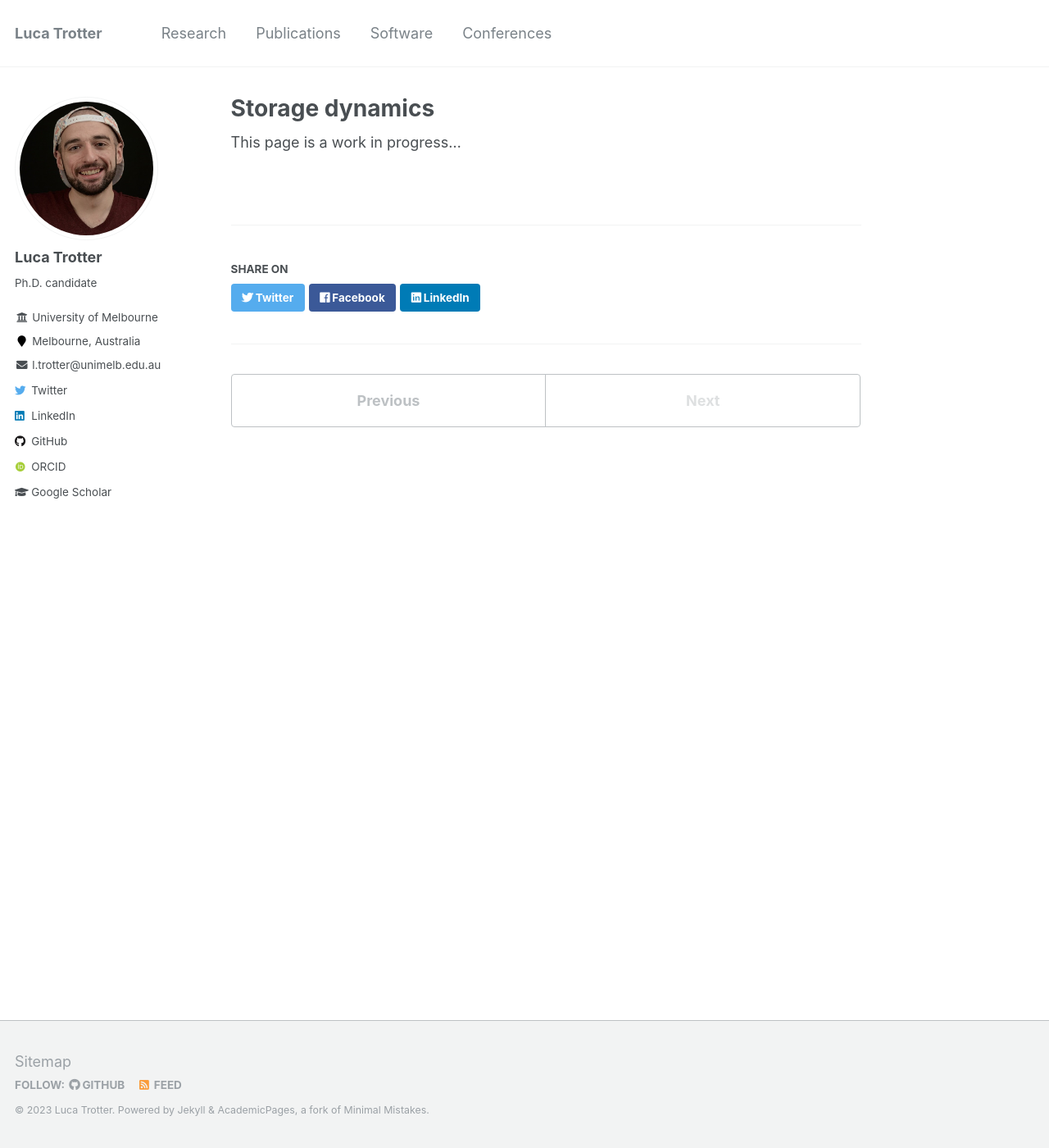
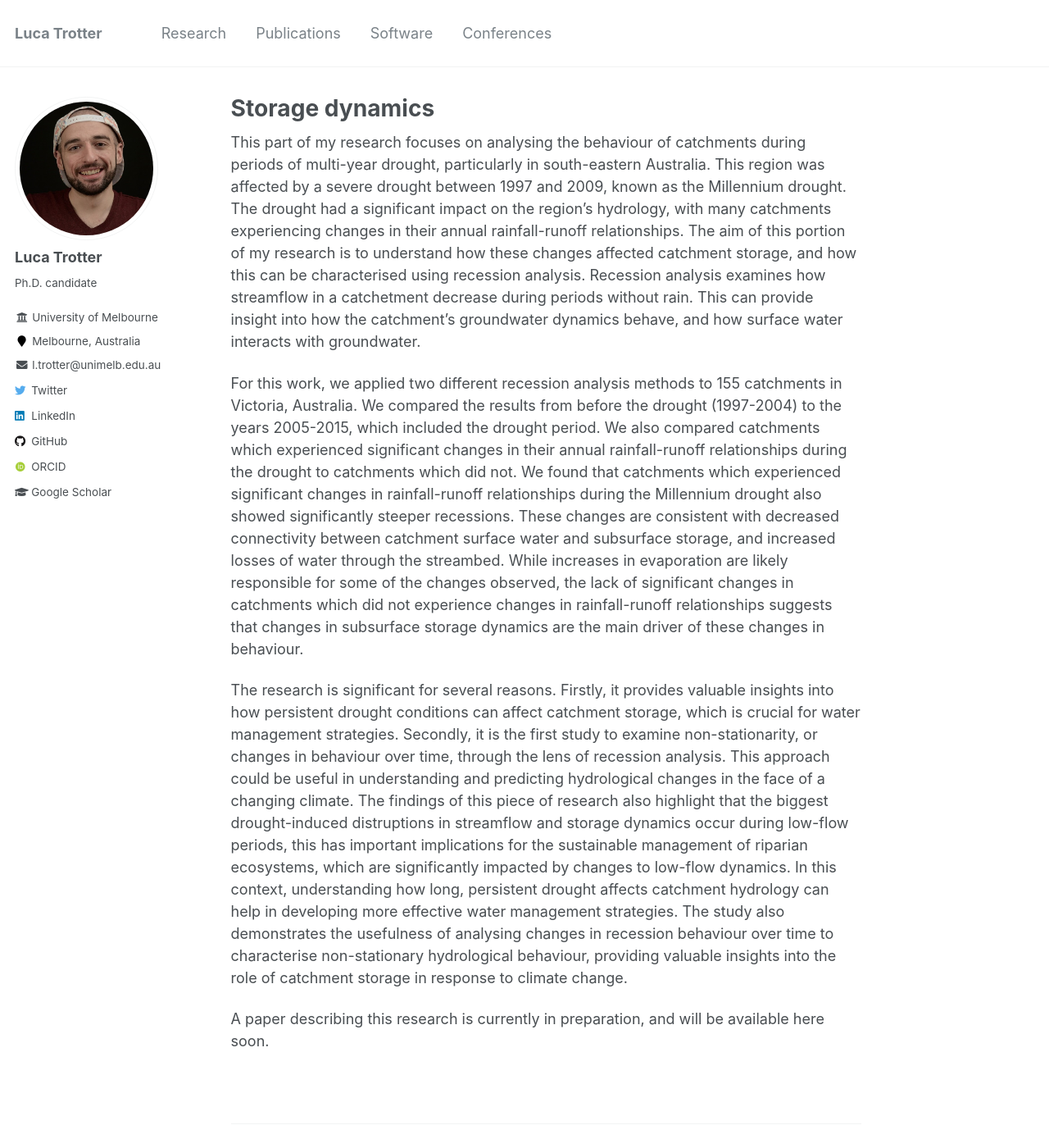
Before and after one commit to ltrotter/ltrotter.github.io, a Jekyll site: the page built from _research/storage-dynamics.md, in a window 1280 px wide and 1400 px high. Shown: the whole window at 82% size. Built offline with Jekyll 4.4.1, drawn with Linux system fonts in a browser that asks for light colours; some web fonts are replaced.

Commit message:
Update storage dynamics in Reseach

```diff
--- a/_research/storage-dynamics.md
+++ b/_research/storage-dynamics.md
@@ -6,4 +6,10 @@ collection: research
 order_number: 20
 ---
 
-This page is a work in progress...
+This part of my research focuses on analysing the behaviour of catchments during periods of multi-year drought, particularly in south-eastern Australia. This region was affected by a severe drought between 1997 and 2009, known as the Millennium drought. The drought had a significant impact on the region's hydrology, with many catchments experiencing changes in their annual rainfall-runoff relationships. The aim of this portion of my research is to understand how these changes affected catchment storage, and how this can be characterised using recession analysis. Recession analysis examines how streamflow in a catchetment decrease during periods without rain. This can provide insight into how the catchment's groundwater dynamics behave, and how surface water interacts with groundwater.
+
+For this work, we applied two different recession analysis methods to 155 catchments in Victoria, Australia. We compared the results from before the drought (1997-2004) to the years 2005-2015, which included the drought period. We also compared catchments which experienced significant changes in their annual rainfall-runoff relationships during the drought to catchments which did not. We found that catchments which experienced significant changes in rainfall-runoff relationships during the Millennium drought also showed significantly steeper recessions. These changes are consistent with decreased connectivity between catchment surface water and subsurface storage, and increased losses of water through the streambed. While increases in evaporation are likely responsible for some of the changes observed, the lack of significant changes in catchments which did not experience changes in rainfall-runoff relationships suggests that changes in subsurface storage dynamics are the main driver of these changes in behaviour.
+
+The research is significant for several reasons. Firstly, it provides valuable insights into how persistent drought conditions can affect catchment storage, which is crucial for water management strategies. Secondly, it is the first study to examine non-stationarity, or changes in behaviour over time, through the lens of recession analysis. This approach could be useful in understanding and predicting hydrological changes in the face of a changing climate. The findings of this piece of research also highlight that the biggest drought-induced distruptions in streamflow and storage dynamics occur during low-flow periods, this has important implications for the sustainable management of riparian ecosystems, which are significantly impacted by changes to low-flow dynamics. In this context, understanding how long, persistent drought affects catchment hydrology can help in developing more effective water management strategies. The study also demonstrates the usefulness of analysing changes in recession behaviour over time to characterise non-stationary hydrological behaviour, providing valuable insights into the role of catchment storage in response to climate change.
+
+A paper describing this research is currently in preparation, and will be available here soon.
```
